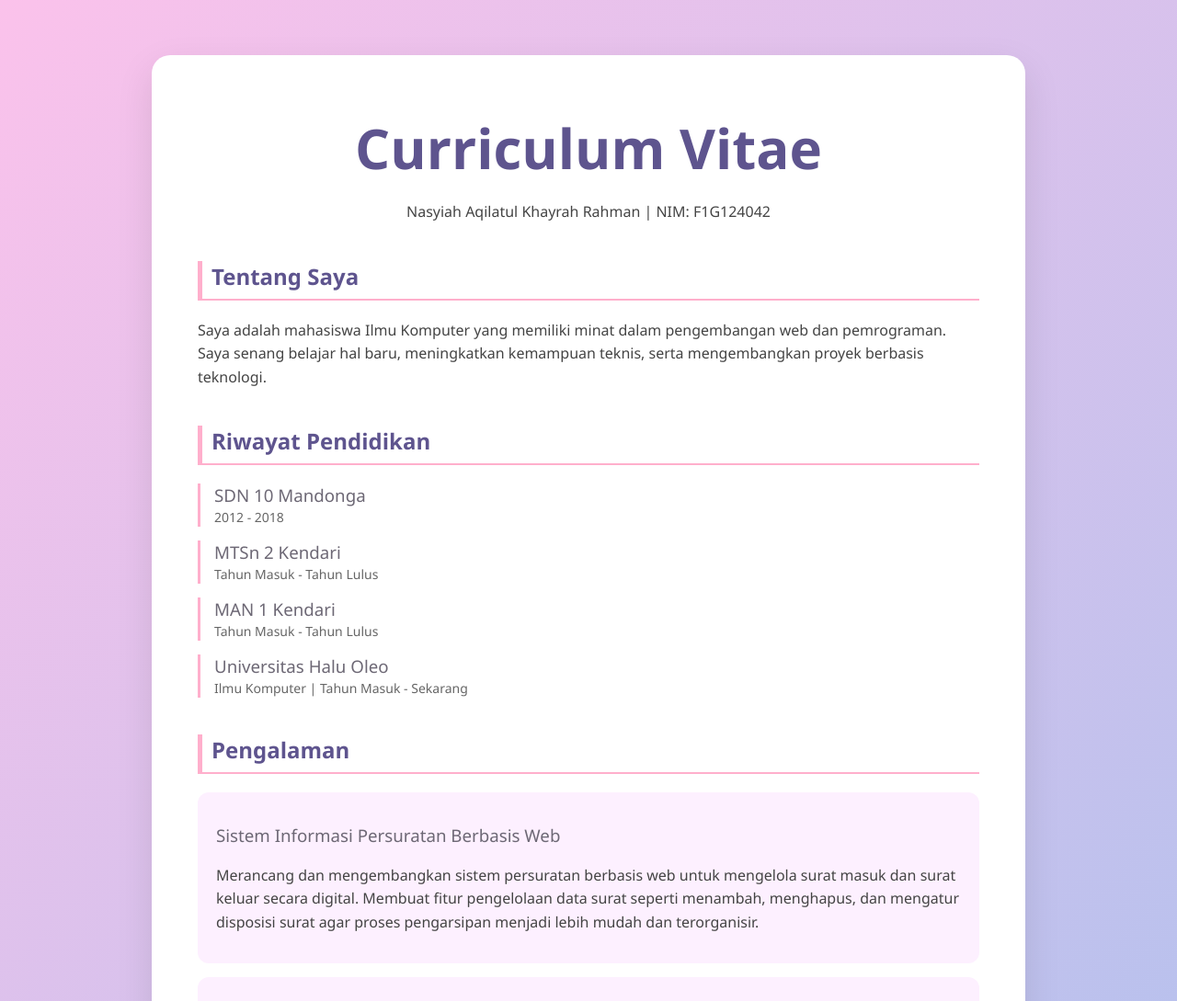
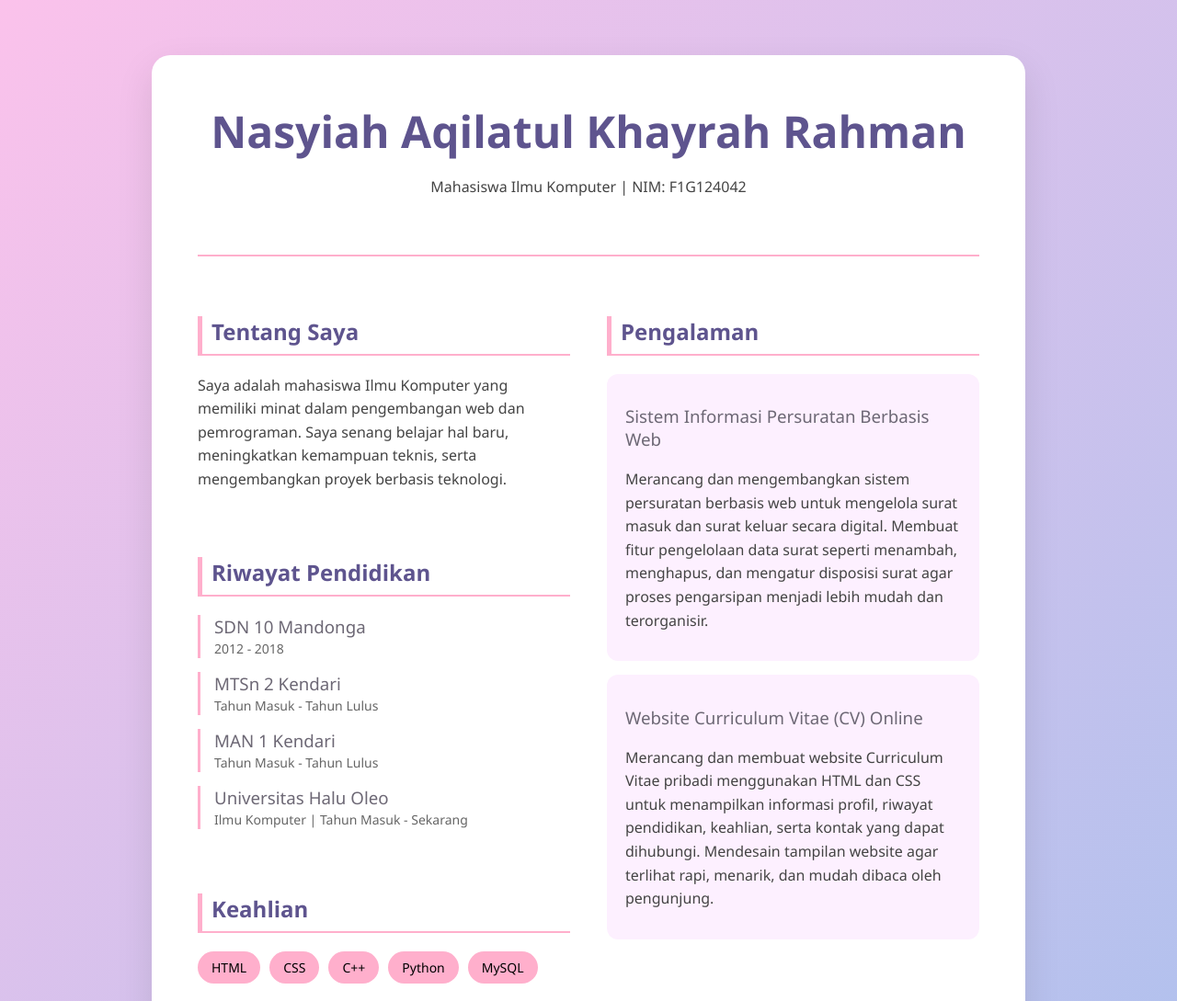
Before and after one commit to khayrah-12/khayrah-12.github.io, a plain HTML site: page cv.html in a window 1280 px wide. Shown: the top 1089 px of the page at 92% size. Drawn offline with Linux system fonts and the light colour scheme.

Commit message:
update ke 3

```diff
--- a/cv.html
+++ b/cv.html
@@ -9,10 +9,13 @@
 
 <section class="cv-page">
     <div class="cv-container">
+        <div class="cv-header">
+            <h1>Nasyiah Aqilatul Khayrah Rahman</h1>
+            <p class="subtitle">Mahasiswa Ilmu Komputer | NIM: F1G124042</p>
+        </div>
 
-        <h1>Curriculum Vitae</h1>
-        <p class="subtitle">Nasyiah Aqilatul Khayrah Rahman | NIM: F1G124042</p>
-
+        <div class="cv-content">
+            <div class="left-column">
                 <!-- Tentang Saya -->
                 <div class="section">
                     <h2>Tentang Saya</h2>
@@ -26,42 +29,23 @@
                 <!-- Riwayat Pendidikan -->
                 <div class="section">
                     <h2>Riwayat Pendidikan</h2>
-
                     <div class="timeline">
                         <div class="timeline-item">
                             <h3>SDN 10 Mandonga</h3>
                             <span>2012 - 2018</span>
                         </div>
-
                         <div class="timeline-item">
                             <h3>MTSn 2 Kendari</h3>
                             <span>Tahun Masuk - Tahun Lulus</span>
                         </div>
-
                         <div class="timeline-item">
                             <h3>MAN 1 Kendari</h3>
                             <span>Tahun Masuk - Tahun Lulus</span>
                         </div>
-
                         <div class="timeline-item">
                             <h3>Universitas Halu Oleo</h3>
                             <span>Ilmu Komputer | Tahun Masuk - Sekarang</span>
                         </div>
-            </div>
-        </div>
-
-        <!-- Pengalaman -->
-        <div class="section">
-            <h2>Pengalaman</h2>
-
-            <div class="card-item">
-                <h3>Sistem Informasi Persuratan Berbasis Web</h3>
-                <p>Merancang dan mengembangkan sistem persuratan berbasis web untuk mengelola surat masuk dan surat keluar secara digital. Membuat fitur pengelolaan data surat seperti menambah, menghapus, dan mengatur disposisi surat agar proses pengarsipan menjadi lebih mudah dan terorganisir.</p>
-            </div>
-
-            <div class="card-item">
-                <h3>Website Curriculum Vitae (CV) Online</h3>
-                <p>Merancang dan membuat website Curriculum Vitae pribadi menggunakan HTML dan CSS untuk menampilkan informasi profil, riwayat pendidikan, keahlian, serta kontak yang dapat dihubungi. Mendesain tampilan website agar terlihat rapi, menarik, dan mudah dibaca oleh pengunjung.</p>
                     </div>
                 </div>
 
@@ -84,9 +68,25 @@
                     <p><i class="fab fa-whatsapp"></i> 0852</p>
                     <p><i class="fas fa-map-marker-alt"></i> Alamat lengkap kamu</p>
                 </div>
+            </div>
+
+            <div class="right-column">
+                <!-- Pengalaman -->
+                <div class="section">
+                    <h2>Pengalaman</h2>
+                    <div class="card-item">
+                        <h3>Sistem Informasi Persuratan Berbasis Web</h3>
+                        <p>Merancang dan mengembangkan sistem persuratan berbasis web untuk mengelola surat masuk dan surat keluar secara digital. Membuat fitur pengelolaan data surat seperti menambah, menghapus, dan mengatur disposisi surat agar proses pengarsipan menjadi lebih mudah dan terorganisir.</p>
+                    </div>
+                    <div class="card-item">
+                        <h3>Website Curriculum Vitae (CV) Online</h3>
+                        <p>Merancang dan membuat website Curriculum Vitae pribadi menggunakan HTML dan CSS untuk menampilkan informasi profil, riwayat pendidikan, keahlian, serta kontak yang dapat dihubungi. Mendesain tampilan website agar terlihat rapi, menarik, dan mudah dibaca oleh pengunjung.</p>
+                    </div>
+                </div>
+            </div>
+        </div>
 
         <a href="index.html" class="btn">Kembali ke Beranda</a>
-
     </div>
 </section>
 
--- a/style.css
+++ b/style.css
@@ -281,3 +281,48 @@ i {
 .btn:hover {
     background: #7b6ed6;
 }
+
+/* New Layout Styles */
+.cv-header {
+    text-align: center;
+    margin-bottom: 40px;
+    padding-bottom: 20px;
+    border-bottom: 2px solid #ffafcc;
+}
+
+.cv-header h1 {
+    color: #5e548e;
+    font-size: 48px;
+    margin: 0;
+}
+
+.cv-content {
+    display: grid;
+    grid-template-columns: 1fr 1fr;
+    gap: 40px;
+}
+
+.left-column, .right-column {
+    display: flex;
+    flex-direction: column;
+}
+
+.left-column .section {
+    margin-bottom: 30px;
+}
+
+.right-column .section {
+    margin-bottom: 30px;
+}
+
+/* Responsive for smaller screens */
+@media (max-width: 768px) {
+    .cv-content {
+        grid-template-columns: 1fr;
+        gap: 20px;
+    }
+
+    .cv-header h1 {
+        font-size: 36px;
+    }
+}
```
Lines whose indentation alone changed are shown as unchanged.
